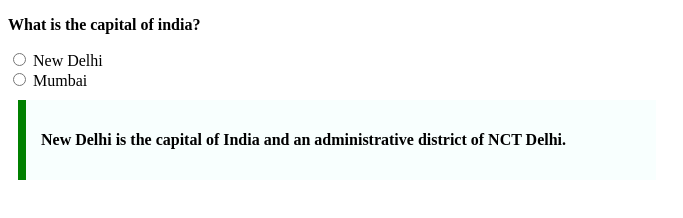
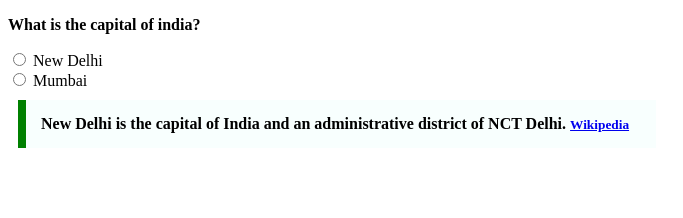
Before and after one commit to acciojob/trivia-jaswanthchowdary99, a website: page main.html in a window 1280 px wide. Shown: the whole page, without its empty margins (0-683 px from the left). Drawn offline with Linux system fonts and the light colour scheme.

Commit message:
created a submission

```diff
--- a/main.html
+++ b/main.html
@@ -17,9 +17,10 @@
 	<input type = "radio" value = "mumbai">
 	<label for = "mumbai">Mumbai</label>
 </form>
-	<div class = "name">
-		<p>New Delhi is the capital of India and an administrative district of NCT Delhi.</p>
-	</div>
+	<blockquote cite = "https://en.wikipedia.org/wiki/New_Delhi">
+		New Delhi is the capital of India and an administrative district of NCT Delhi.
+		<small><a href = "https://en.wikipedia.org/wiki/New_Delhi">Wikipedia</a></small>
+	</blockquote>
 </body>
 
 </html>
--- a/styles.css
+++ b/styles.css
@@ -1,6 +1,6 @@
 
 /* Your CSS Code here. */
-.name{
+blockquote{
 	   max-width: 600px;
        margin: 10px;
        padding: 15px;
```
